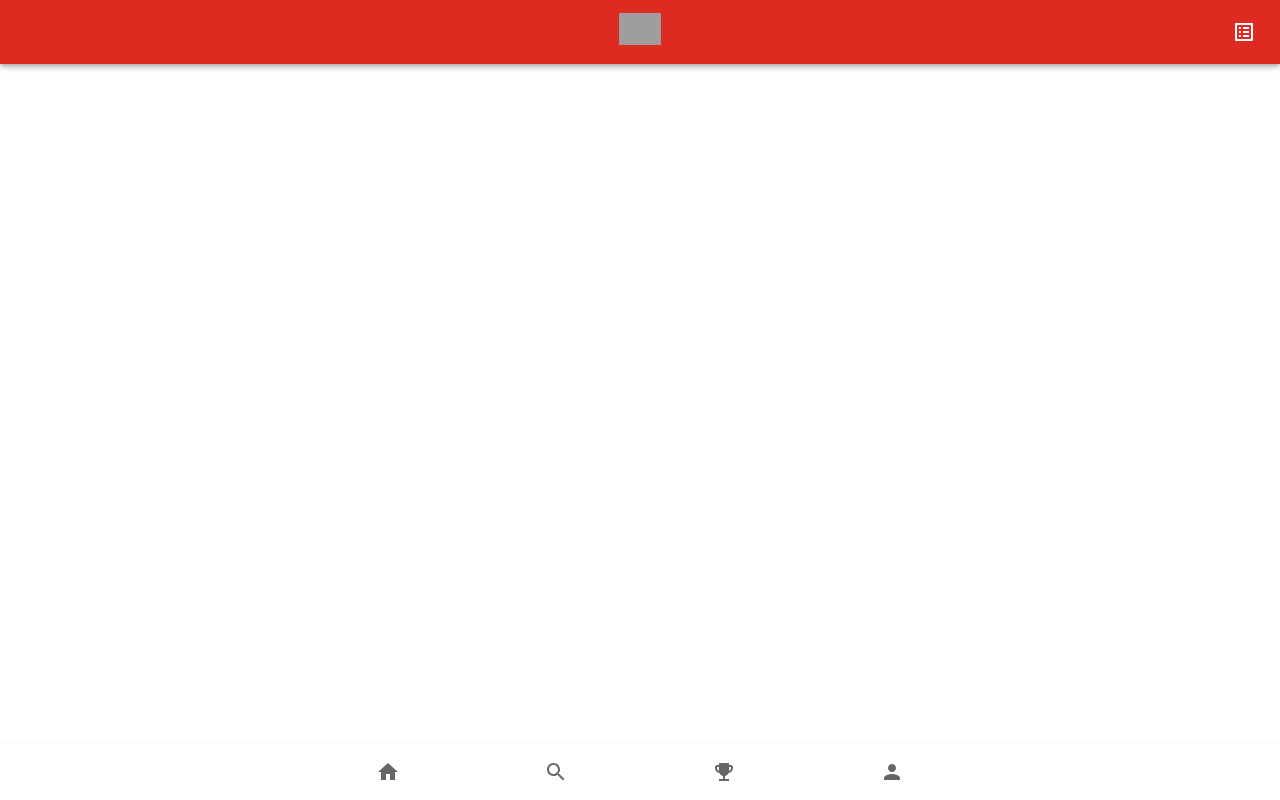
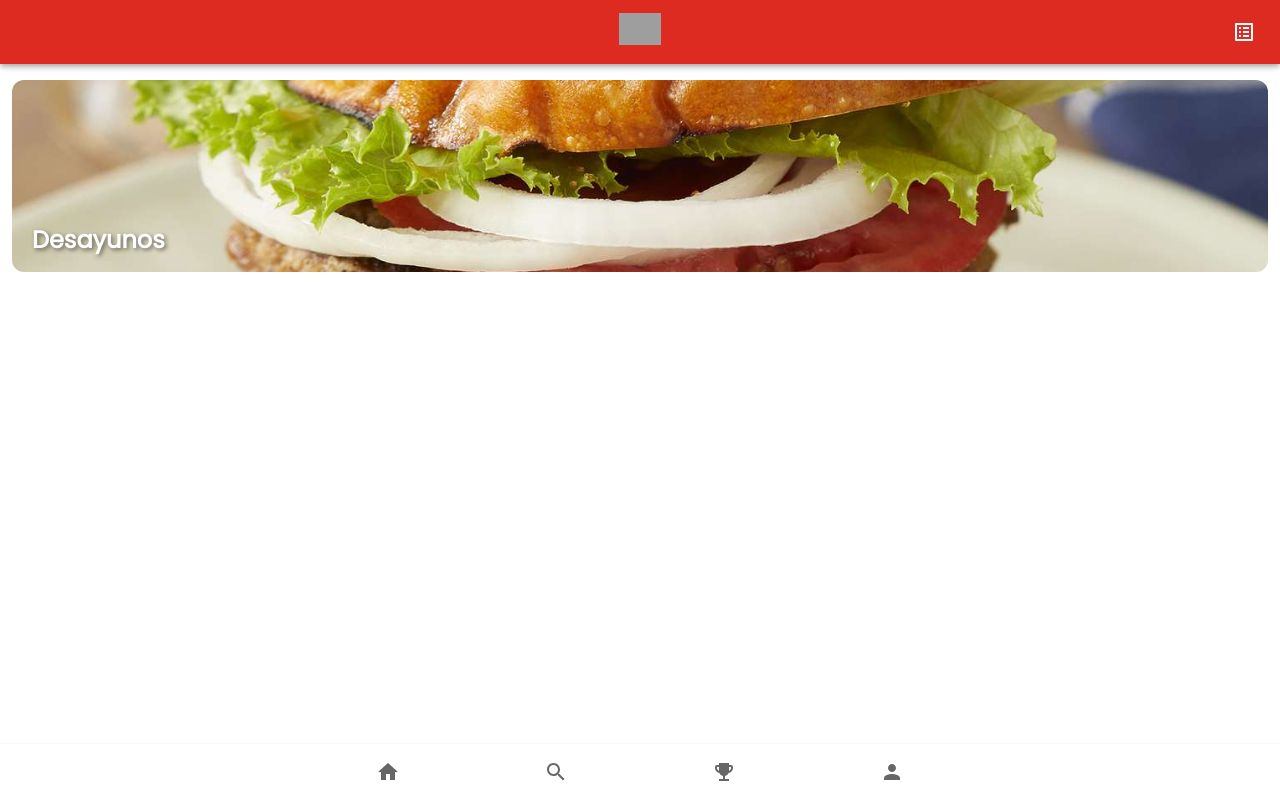
Before and after one commit to JorgeLoredo-1852/HEB, a Next.js app: page /profile in a window 1280 px wide. Built offline with nearby package versions, Linux system fonts and the light colour scheme; grey boxes are pictures that could not be loaded.

Commit message:
category display header

```diff
--- /dev/null
+++ b/src/components/categoryDisplay/categoryDisplay.jsx
@@ -0,0 +1,14 @@
+import { Box } from '@mui/material'
+
+const CategoryDisplay = () => {
+  return (
+    <div style={{ display: 'flex', width: '100vw', justifyContent: 'center'}}>
+      <Box style={{borderRadius: '12px', marginLeft: '12px', marginRight: '12px',  width: '100%', height: '12rem', overflow: 'hidden', display: 'flex', alignItems: 'center', position: 'relative'}}>
+        <Box component='img' src={'images/burger.jpg'} style = {{ width: 'inherit'}}/>
+        <Box style={{ color: '#FFFFFF', position: 'absolute', bottom: '0', left: '0', marginLeft: '20px', marginBottom: '15px', textShadow: '2px 2px 4px rgba(0, 0, 0, 0.5)', fontWeight: '900', fontSize: '24px'}}>Desayunos</Box>
+      </Box>
+    </div>
+  )
+}
+
+export default CategoryDisplay
--- a/src/pages/profile/index.jsx
+++ b/src/pages/profile/index.jsx
@@ -1,5 +1,4 @@
-
-
+import CategoryDisplay from "@/components/categoryDisplay/categoryDisplay"
 const Profile = () => {
 
     // LOGIN
@@ -13,7 +12,13 @@
     */
 
 
-    return (<div>Profile </div> )
+    return (
+        <>
+            <div style={{ marginTop: "5rem", marginBottom: "5rem" }}>
+                <CategoryDisplay />
+            </div>
+        </>
+    )
 }
 
 export default Profile
```
